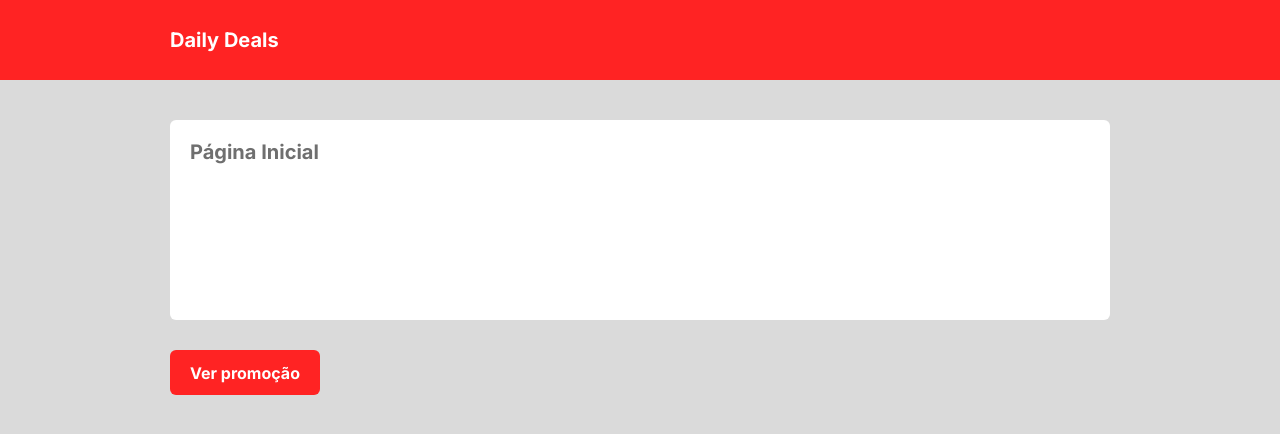
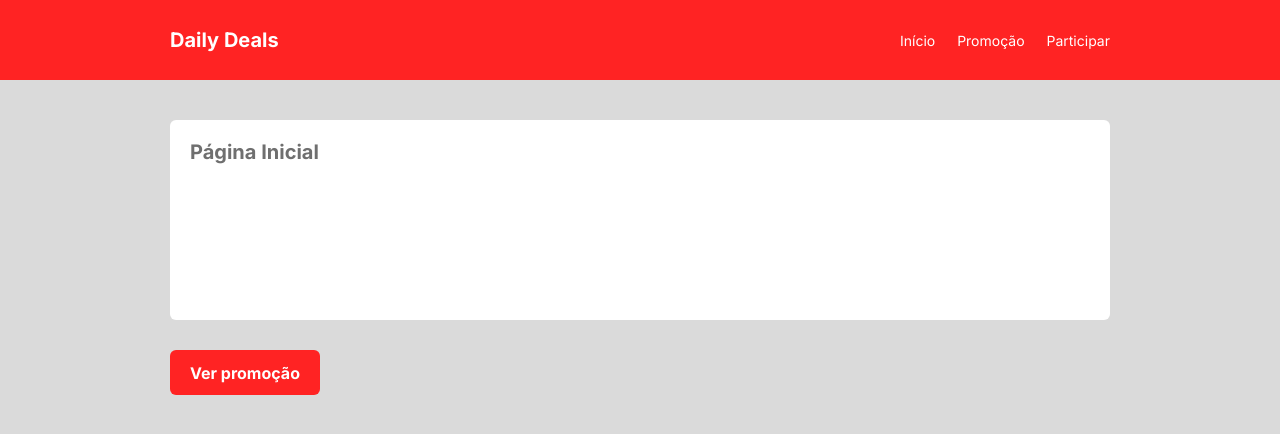
Before and after one commit to murilomartins93/daily-deals, a React (Vite) app: page / in a window 1280 px wide. Shown: the top 434 px of the page. Built offline with nearby package versions, Linux system fonts and the light colour scheme.

Commit message:
:construction: Custom active navlink

```diff
--- a/src/App.tsx
+++ b/src/App.tsx
@@ -2,7 +2,7 @@ import { BrowserRouter, Navigate, Route, Routes } from "react-router-dom";
 import Home from "./routes/Home";
 import Offer from "./routes/Home/Offer";
 import OfferDetail from "./routes/Home/OfferDetail";
-import Subscription from "./routes/Subscription";
+import Subscription from "./routes/Home/Subscription";
 
 export default function App() {
   return (
@@ -12,8 +12,8 @@ export default function App() {
           <Route index element={<Offer />} />
           <Route path="home" element={<Offer />} />
           <Route path="offer-detail" element={<OfferDetail />} />
+          <Route path="subscription" element={<Subscription />} />
         </Route>
-        <Route path="subscription" element={<Subscription />} />
         <Route path="*" element={<Navigate to={"/"} />} />
       </Routes>
     </BrowserRouter>
--- a/src/components/MainHeader/index.tsx
+++ b/src/components/MainHeader/index.tsx
@@ -1,11 +1,17 @@
 import "./styles.css";
 import { Link } from "react-router-dom";
+import PageNavLink from "../PageNavLink";
 
 export default function MainHeader() {
   return (
     <header>
-      <nav className="dd-container dd-home-nav">
-        <Link to={"/"}>Daily Deals</Link>
+      <nav className="dd-container dd-header-nav">
+        <Link to={"/"} className="dd-nav-title">Daily Deals</Link>
+        <div className="dd-navlinks">
+          <PageNavLink to={"/home"}>Início</PageNavLink>
+          <PageNavLink to={"/offer-detail"}>Promoção</PageNavLink>
+          <PageNavLink to={"/subscription"}>Participar</PageNavLink>
+        </div>
       </nav>
     </header>
   );
--- a/src/components/MainHeader/styles.css
+++ b/src/components/MainHeader/styles.css
@@ -5,11 +5,31 @@ header {
   align-items: center;
 }
 
-.dd-home-nav {
+.dd-header-nav {
   display: flex;
-  justify-content: start;
+  justify-content: space-between;
+  align-items: center;
+  padding: 10px;
+}
+
+.dd-nav-title {
   color: var(--dd-font-tertiary);
   font-size: 20px;
   font-weight: 700;
-  padding: 10px;
 }
+
+.dd-navlinks {
+  width: 210px;
+  font-size: 14px;
+  color: var(--dd-font-tertiary);
+  display: flex;
+  justify-content: space-between;
+}
+
+.dd-font-regular {
+  font-weight: 400;
+}
+
+.dd-font-bold {
+  font-weight: 700;
+}
--- /dev/null
+++ b/src/components/PageNavLink/index.tsx
@@ -0,0 +1,13 @@
+import { NavLink } from "react-router-dom";
+
+export default function PageNavLink({ to, ...props }: any) {
+  return (
+    <NavLink
+      to={to}
+      className={({ isActive }) =>
+        isActive ? "dd-font-bold" : "dd-font-regular"
+      }
+      {...props}
+    />
+  );
+}
--- a/src/index.css
+++ b/src/index.css
@@ -44,6 +44,7 @@ main {
   max-width: 960px;
 }
 
+/*
 .dd-section-title {
   color: var(--dd-font-secondary);
   font-size: 32px;
@@ -54,6 +55,7 @@ main {
   margin-top: 30px;
   padding-bottom: 10px;
 }
+*/
 
 /* Card Styles */
 
--- a/src/routes/Subscription/index.tsx
+++ b/src/routes/Home/Subscription/index.tsx
@@ -1,10 +1,9 @@
 import { Link } from "react-router-dom";
-import Button from "../../components/Button";
+import Button from "../../../components/Button";
 
 export default function Subscription() {
   return (
     <main className="dd-container">
-      <h1 className="dd-section-title">Faça sua inscrição!</h1>
       <div className="dd-card">
         <h1 className="dd-card-title">Página de inscrição</h1>
       </div>
```
